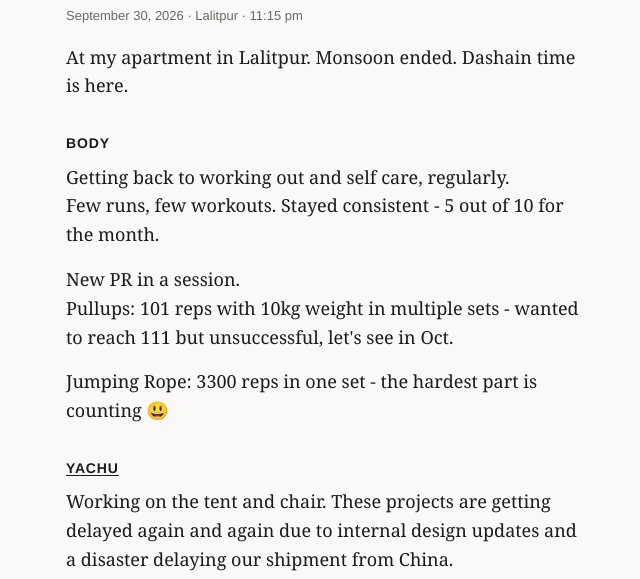
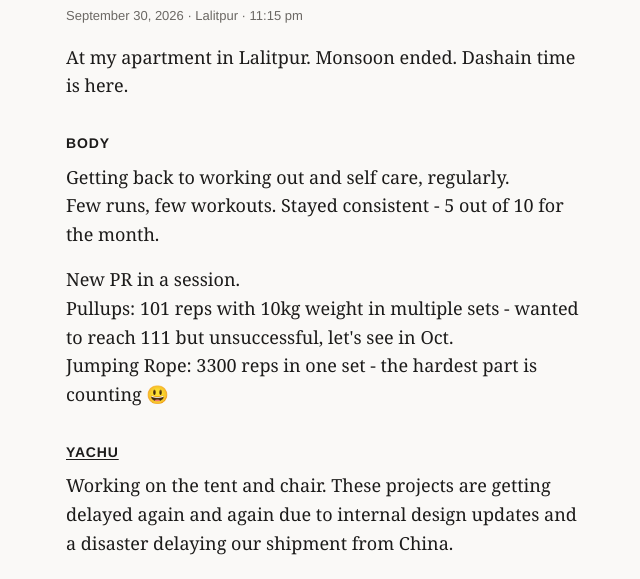
Before and after one commit to bslsthh/bslsthh.github.io, a plain HTML site: page now.html in a window 1280 px wide. Shown: the part 221-800 px from the top of the page, without its empty margins (314-954 px from the left). Drawn offline with Linux system fonts and the light colour scheme.

Commit message:
Update now.html

```diff
--- a/now.html
+++ b/now.html
@@ -29,8 +29,8 @@
 <p>Getting back to working out and self care, regularly.<br>
 Few runs, few workouts. Stayed consistent - 5 out of 10 for the month.</p>
 <p>New PR in a session.<br>
-Pullups: 101 reps with 10kg weight in multiple sets - wanted to reach 111 but unsuccessful, let's see in Oct.<br></p>
-<p>Jumping Rope: 3300 reps in one set - the hardest part is counting 😃</p>
+Pullups: 101 reps with 10kg weight in multiple sets - wanted to reach 111 but unsuccessful, let's see in Oct.<br>
+Jumping Rope: 3300 reps in one set - the hardest part is counting 😃</p>
 
 <h2><a href="https://yachu.co/">Yachu</a></h2>
 <p>Working on the tent and chair. These projects are getting delayed again and again due to internal design updates and a disaster delaying our shipment from China.</p>
```
